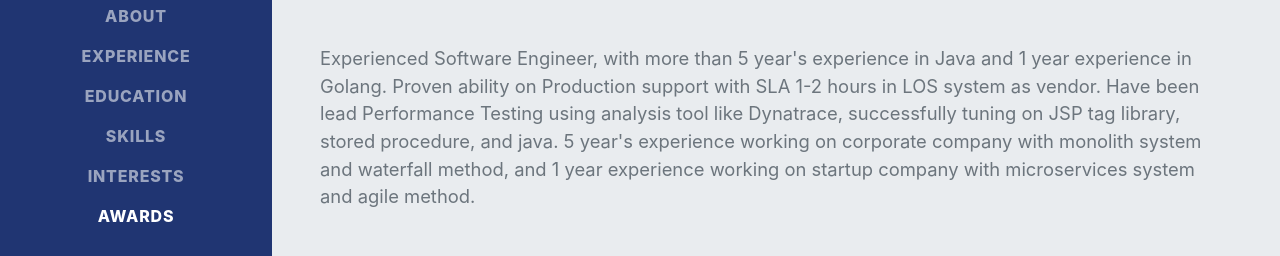
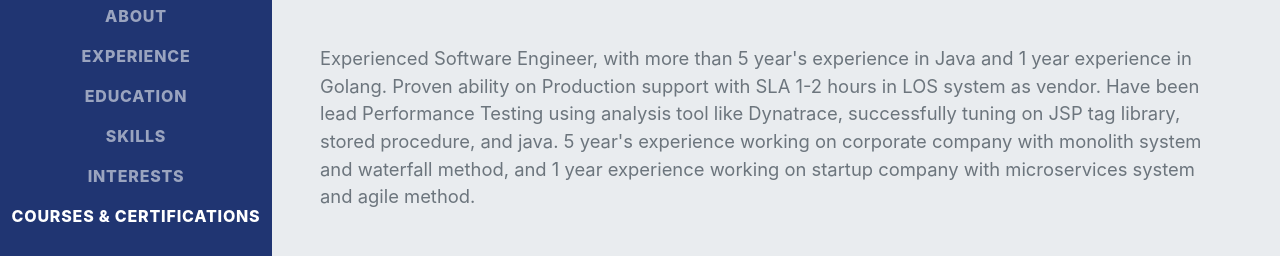
Before and after one commit to ardikapras/ardikapras.github.io, a plain HTML site: page index.html in a window 1280 px wide. Shown: the part 376-632 px from the top of the page. Drawn offline with nearby package versions, Linux system fonts and the light colour scheme; a web font is replaced by a local one.

Commit message:
fix typo

```diff
--- a/index.html
+++ b/index.html
@@ -38,7 +38,7 @@
                 <li class="nav-item"><a class="nav-link js-scroll-trigger" href="#education">Education</a></li>
                 <li class="nav-item"><a class="nav-link js-scroll-trigger" href="#skills">Skills</a></li>
                 <li class="nav-item"><a class="nav-link js-scroll-trigger" href="#interests">Interests</a></li>
-                <li class="nav-item"><a class="nav-link js-scroll-trigger" href="#awards">Awards</a></li>
+                <li class="nav-item"><a class="nav-link js-scroll-trigger" href="#coursecert">Courses & Certifications</a></li>
             </ul>
         </div>
     </nav>
@@ -260,8 +260,8 @@
             </div>
         </section>
         <hr class="m-0" />
-        <!-- Awards-->
-        <section class="resume-section" id="awards">
+        <!-- Courses and Certifications-->
+        <section class="resume-section" id="coursecert">
             <div class="resume-section-content">
                 <h2 class="mb-5">Courses & Certifications</h2>
                 <ul class="fa-ul mb-0">
```
